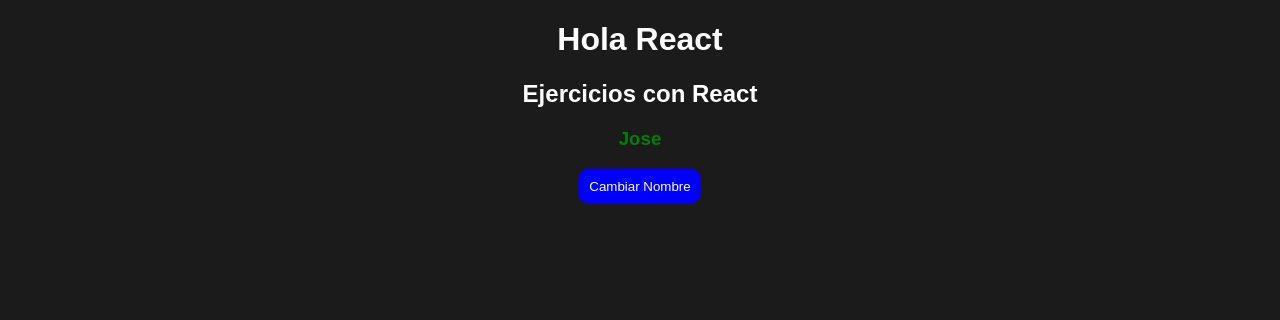
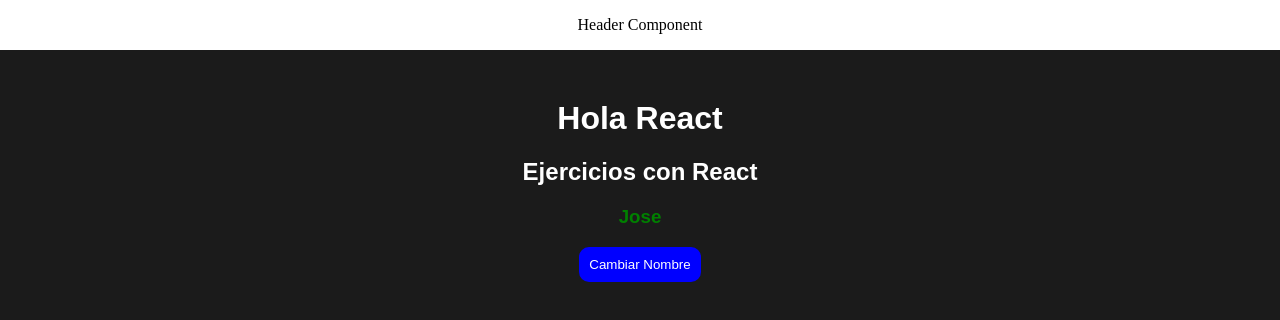
Before and after one commit to josegarciamanez/ejercicios-react, a React app: page / in a window 1280 px wide. Built offline with nearby package versions, Linux system fonts and the light colour scheme.

Commit message:
header component y otras cosas

```diff
--- /dev/null
+++ b/src/components/Header.js
@@ -0,0 +1,24 @@
+import React, { Component } from "react";
+
+class Header extends Component {
+  render() {
+    return (
+      <div
+        style={{
+          background: "white",
+          color: "black",
+          display: "flex",
+          justifyContent: "center",
+          alignItems: "center",
+          position: "fixed",
+          width: "100%",
+          top: "0"
+        }}
+      >
+        <p>Header Component</p>
+      </div>
+    );
+  }
+}
+
+export default Header;
--- a/src/index.js
+++ b/src/index.js
@@ -2,29 +2,13 @@
 import ReactDOM from "react-dom";
 // Estilos css
 import "./styles.css";
+import App from "./pages/App";
 
-export default class Welcome extends React.Component {
-  state = { nombre: "Jose" };
-
-  handleClick = () => {
-    if (this.state.nombre === "Jose") {
-      this.setState({ nombre: "Juan" });
-    } else if (this.state.nombre === "Juan") {
-      this.setState({ nombre: "Jose" });
-    }
-  };
-
+class Index extends Component {
   render() {
-    return (
-      <div className="Bienvenida">
-        <h1>Hola React</h1>
-        <h2>Ejercicios con React</h2>
-        <h3 style={{ color: "green" }}>{this.state.nombre}</h3>
-        <button onClick={this.handleClick}>Cambiar Nombre</button>
-      </div>
-    );
+    return <App />;
   }
 }
 
 const rootElement = document.getElementById("root");
-ReactDOM.render(<Welcome />, rootElement);
+ReactDOM.render(<Index />, rootElement);
--- /dev/null
+++ b/src/pages/App.js
@@ -0,0 +1,30 @@
+import React, { Component } from "react";
+import Header from "../components/Header";
+
+class App extends Component {
+  state = { nombre: "Jose" };
+
+  handleClick = () => {
+    if (this.state.nombre === "Jose") {
+      this.setState({ nombre: "Juan" });
+    } else if (this.state.nombre === "Juan") {
+      this.setState({ nombre: "Jose" });
+    }
+  };
+
+  render() {
+    return (
+      <div className="main-container">
+        <Header />
+        <div className="Bienvenida">
+          <h1>Hola React</h1>
+          <h2>Ejercicios con React</h2>
+          <h3 style={{ color: "green" }}>{this.state.nombre}</h3>
+          <button onClick={this.handleClick}>Cambiar Nombre</button>
+        </div>
+      </div>
+    );
+  }
+}
+
+export default App;
--- a/src/styles.css
+++ b/src/styles.css
@@ -6,6 +6,8 @@
 body {
   background-color: rgb(27, 27, 27);
   color: white;
+  padding: 0;
+  margin: 0;
 }
 
 button {
@@ -27,3 +29,8 @@
 button:focus {
   outline: none;
 }
+
+.main-container {
+  padding: 0px;
+  margin-top: 100px;
+}
```
